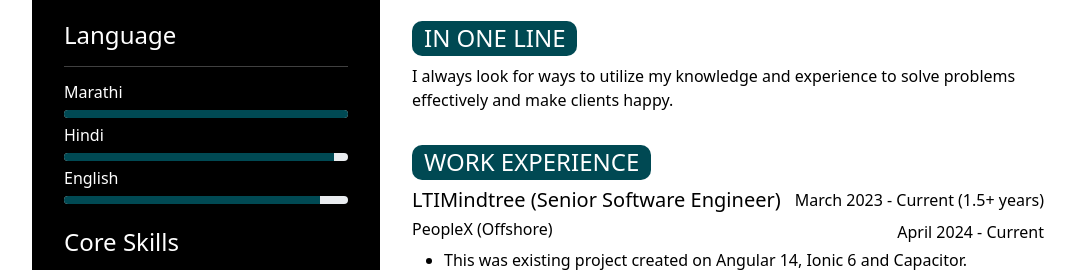
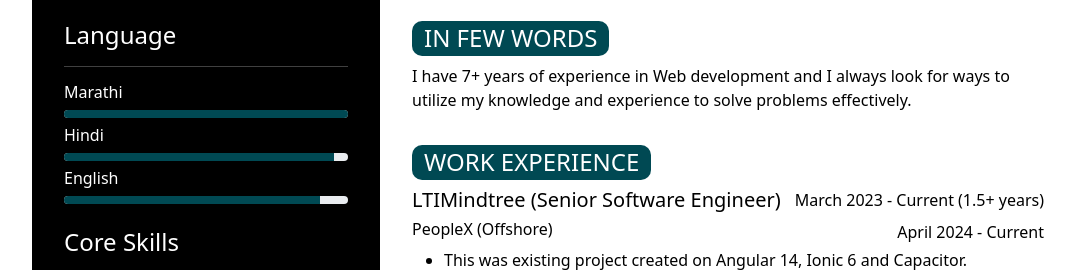
Before and after one commit to yogshirsath/yogshirsath.github.io, a plain HTML site: page index.html in a window 1280 px wide. Shown: the part 283-553 px from the top of the page, without its empty margins (86-1161 px from the left). Drawn offline with nearby package versions, Linux system fonts and the light colour scheme.

Commit message:
Updated in one line

```diff
--- a/index.html
+++ b/index.html
@@ -84,8 +84,8 @@
             <p>https://yogshirsath.github.io</p>
         </div>
         <div class="col-8 main-section">
-            <h4 class="summary-item">In One Line</h4>
-            <p>I always look for ways to utilize my knowledge and experience to solve problems effectively and make clients happy.</p>
+            <h4 class="summary-item">In few words</h4>
+            <p>I have 7+ years of experience in Web development and I always look for ways to utilize my knowledge and experience to solve problems effectively.</p>
             <hr>
             <h4 class="summary-item">Work Experience</h4>
             <!-- LTIMindtree -->
```
